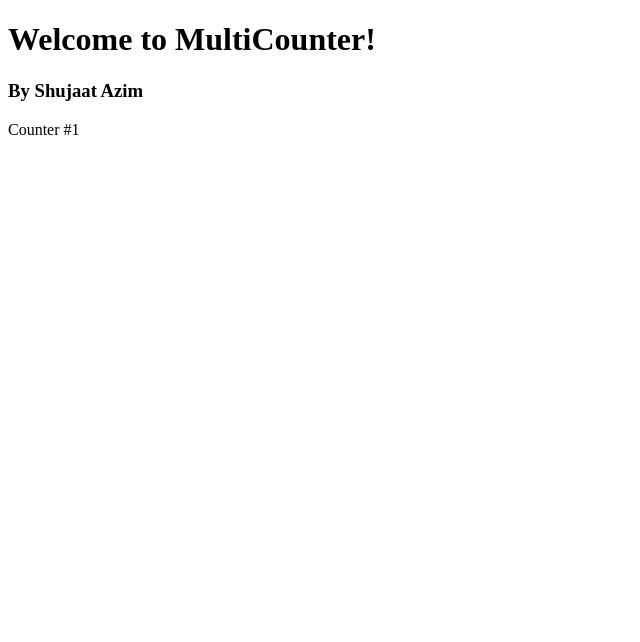
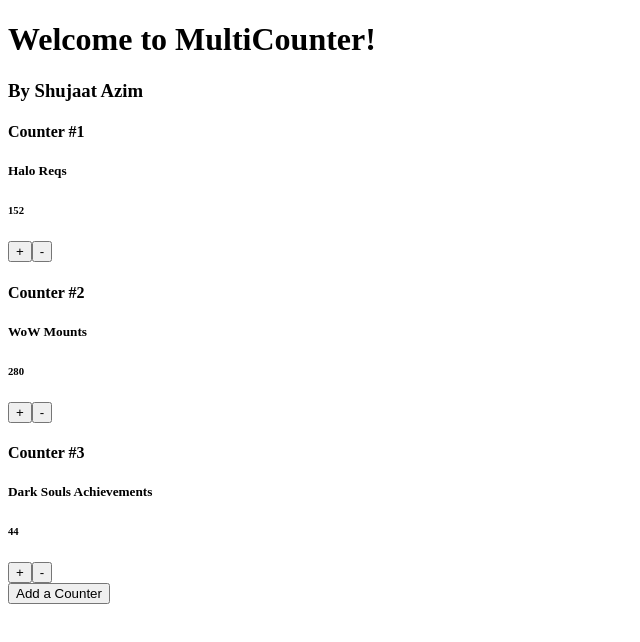
Before and after one commit to ShujaatAzim/MultiCounter-Frontend, a React (Create React App) app: page / in a window 1280 px wide. Shown: the top 642 px of the page, without its empty margins (0-640 px from the left). Built offline with nearby package versions, Linux system fonts and the light colour scheme.

Commit message:
added functional components since I will be practicing hooks, implemented one instance of useState successfully, will add useEffect for initial state

```diff
--- a/src/App.js
+++ b/src/App.js
@@ -1,14 +1,43 @@
-import React from 'react';
+import React, { useState, useEffect } from 'react';
 import Counter from './Components/Counter'
+import AddCounterForm from './Components/AddCounterForm'
 
-function App() {
+const App = () => {
+
+  const counters = [
+    {number: 1, name: "Halo Reqs", amount: 152},
+    {number: 2, name: "WoW Mounts", amount: 280},
+    {number: 3, name: "Dark Souls Achievements", amount: 44}
+  ]
+
+  const [addingCounter, setAddingCounter] = useState(false)
+
+  const handleFormRender = () => {
+    setAddingCounter(!addingCounter)
+  }
+
+  const handleSubmit = () => {
+    setAddingCounter(!addingCounter)
+  }
+
+  useEffect(() => {
+
+  })
+
   return (
     <div>
       <h1>Welcome to MultiCounter!</h1>
       <h3>By Shujaat Azim</h3>
+
       <div>
-        <Counter />
+        {counters.map(counter => (
+          <Counter key={counter.number} counterObj={counter} handleSubmit={handleSubmit}/>
+        ))}
       </div>
+      <div>
+        <button onClick={handleFormRender}>Add a Counter</button>
+      </div>
+      {addingCounter ? <AddCounterForm /> : null}
     </div>
   )
 }
--- /dev/null
+++ b/src/Components/AddCounterForm.js
@@ -0,0 +1,17 @@
+import React from 'react'
+
+const AddCounterForm = props => {
+  return (
+    <div>
+      <form onSubmit={props.handleSubmit}>
+        <label>Name of Counter</label>
+          <input type="text" name="name" />
+        <label>Starting Value</label>
+          <input type="text" name="starting" />
+        <input type="submit" />
+      </form>
+    </div>
+  )
+}
+
+export default AddCounterForm
--- a/src/Components/Counter.js
+++ b/src/Components/Counter.js
@@ -1,5 +1,16 @@
-const Counter = () => {
-  return "Counter #1"
+import React from 'react'
+
+const Counter = (props) => {
+
+  return (
+    <div>
+      <h4>Counter #{props.counterObj.number}</h4>
+      <h5>{props.counterObj.name}</h5>
+      <h6>{props.counterObj.amount}</h6>
+      <button>+</button><button>-</button>
+    </div>
+    )
+
 }
 
 export default Counter
```
